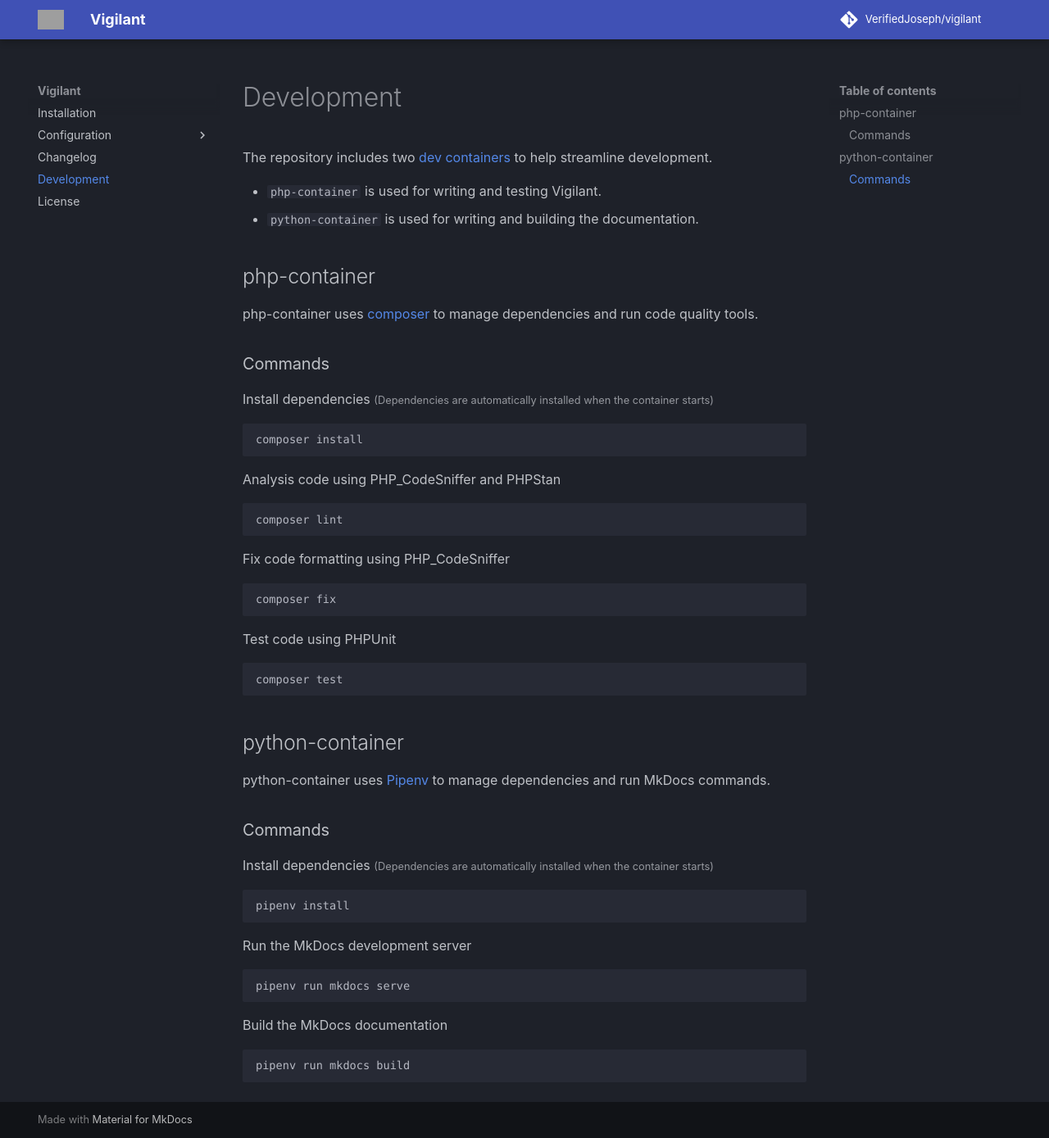
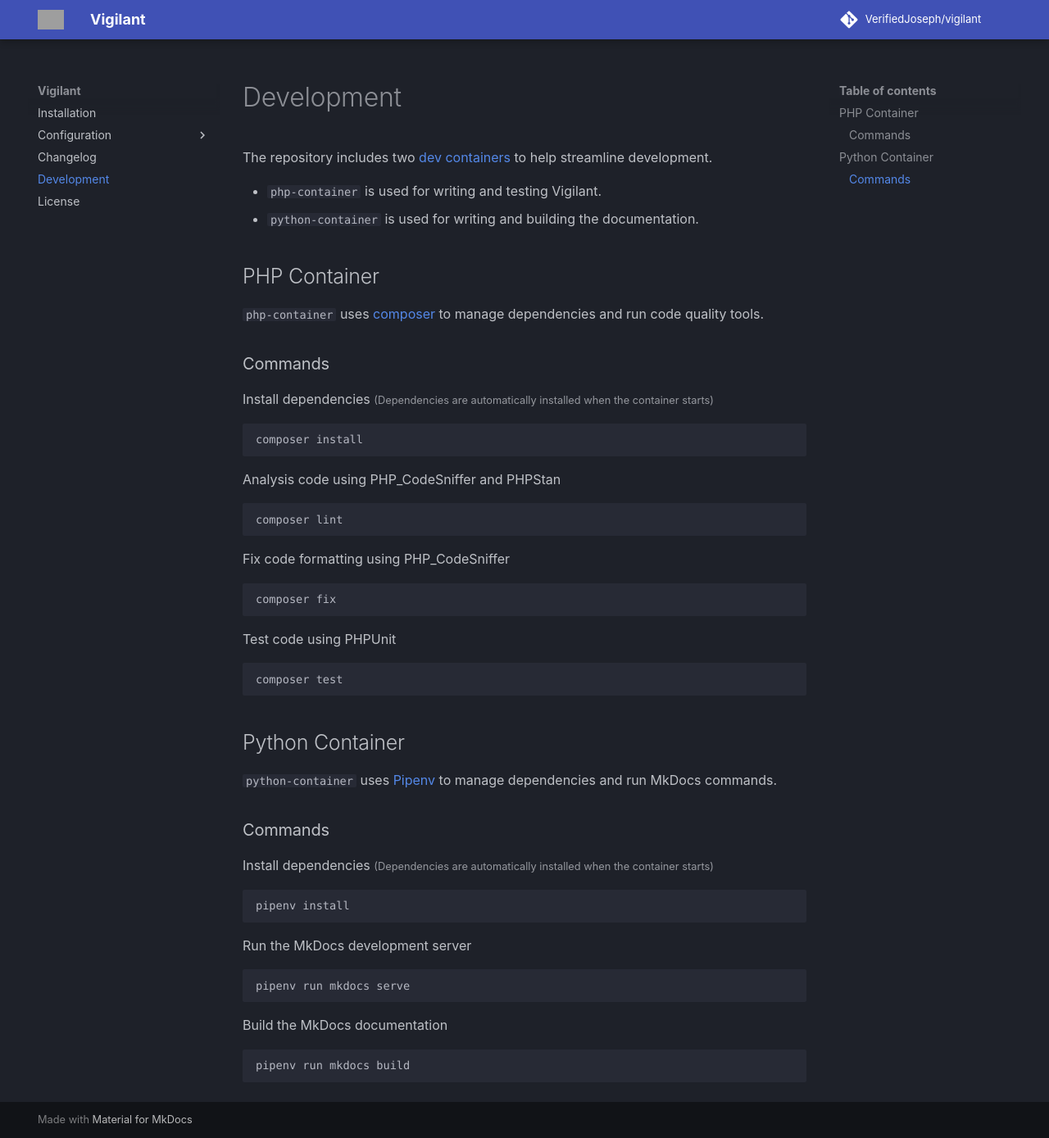
Before and after one commit to VerifiedJoseph/vigilant, an MkDocs documentation site: the page built from docs/development.md, in a window 1280 px wide and 1389 px high. Shown: the whole window at 82% size. Built offline with MkDocs 1.6.1 and Material for MkDocs 9.7.7, drawn with Linux system fonts in a browser that asks for light colours; plug-ins that fetch from the network failed and are left out; comment, search, counter and statistics services are not loaded; grey boxes are pictures that could not be loaded.

````diff
--- a/docs/development.md
+++ b/docs/development.md
@@ -4,9 +4,9 @@ The repository includes two [dev containers](https://containers.dev/) to help st
 * `php-container` is used for writing and testing Vigilant.
 * `python-container` is used for writing and building the documentation.
 
-## php-container
+## PHP Container
 
-php-container uses [composer](https://getcomposer.org/) to manage dependencies and run code quality tools.
+`php-container` uses [composer](https://getcomposer.org/) to manage dependencies and run code quality tools.
 
 ### Commands
 
@@ -31,9 +31,9 @@ Test code using PHPUnit
 composer test
 ```
 
-## python-container
+## Python Container
 
-python-container uses [Pipenv](https://pipenv.pypa.io/) to manage dependencies and run MkDocs commands.
+`python-container` uses [Pipenv](https://pipenv.pypa.io/) to manage dependencies and run MkDocs commands.
 
 ### Commands
 
````
